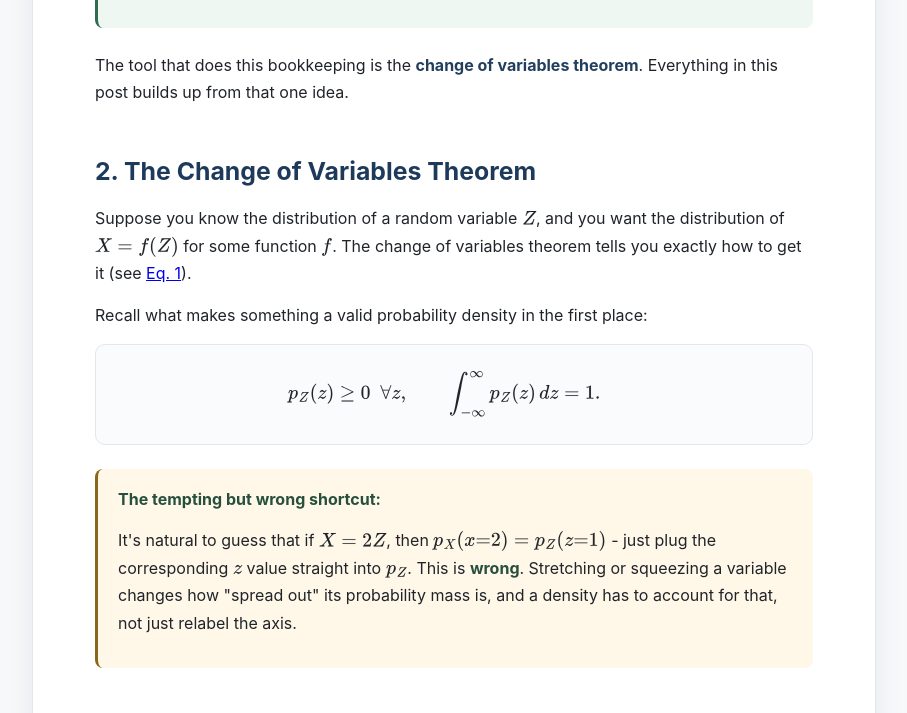
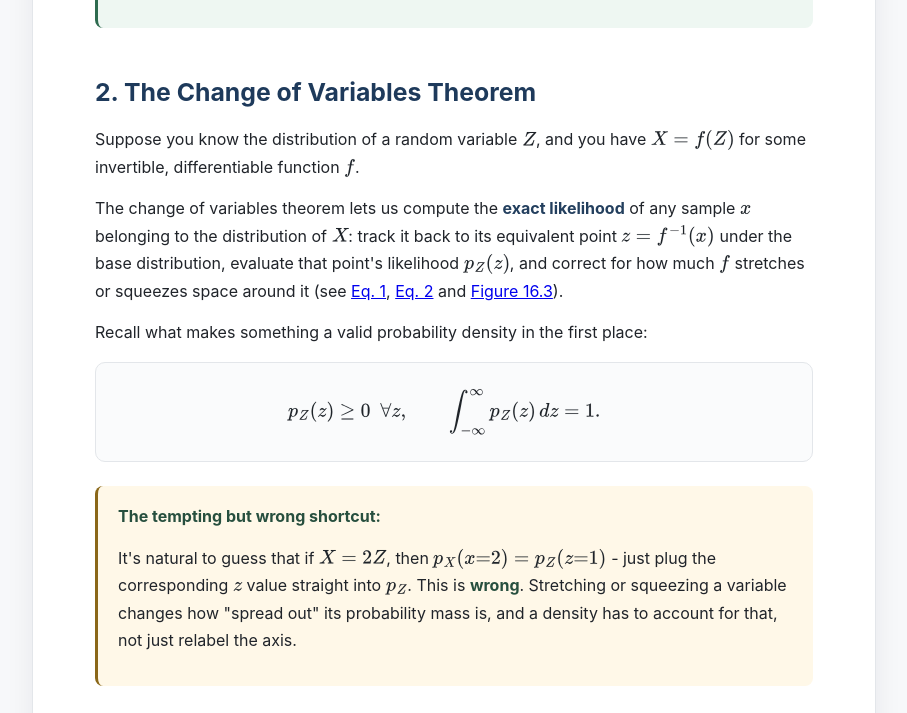
Before and after one commit to rittik9/GenAI-Course-Blogs, a plain HTML site: page Normalizing_Flows/index.html in a window 1280 px wide. Shown: the part 1028-1741 px from the top of the page, without its empty margins (330-1237 px from the left). Drawn offline with nearby package versions, Linux system fonts and the light colour scheme.

Commit message:
refactor

```diff
--- a/Normalizing_Flows/index.html
+++ b/Normalizing_Flows/index.html
@@ -215,10 +215,6 @@ footer{
   </p>
   </div>
 
-<p>
-  The tool that does this bookkeeping is the <strong>change of variables
-  theorem</strong>. Everything in this post builds up from that one idea.
-</p>
 </section>
 
 <section id="change-of-variables">
@@ -226,9 +222,17 @@ footer{
 
 <p>
   Suppose you know the distribution of a random variable \(Z\), and you
-  want the distribution of \(X=f(Z)\) for some function \(f\). The change
-  of variables theorem tells you exactly how to get it (see
-  <a href="#eq-1">Eq. 1</a>).
+  have \(X=f(Z)\) for some invertible, differentiable function \(f\).
+</p>
+
+<p>
+  The change of variables theorem lets us compute the
+  <strong>exact likelihood</strong> of any
+  sample \(x\) belonging to the distribution of \(X\): track it back to its equivalent point \(z=f^{-1}(x)\) under
+  the base distribution, evaluate that point's likelihood \(p_Z(z)\), and
+  correct for how much \(f\) stretches or squeezes space around it (see
+  <a href="#eq-1">Eq. 1</a>, <a href="#eq-2">Eq. 2</a> and
+  <a href="#fig-16-3">Figure 16.3</a>).
 </p>
 
 <p>
@@ -372,12 +376,13 @@ p_Z(z)\geq 0\ \ \forall z,
     Rearranging this gives the general rule for one dimension:
   </p>
 
-  <div class="formula">
+  <div class="formula" id="eq-1">
   \[
   p_X(x) = p_Z(z)\left|\frac{dz}{dx}\right|
   =
   p_Z(z)\left|\frac{d\big(f^{-1}(x)\big)}{dx}\right|,
   \qquad x=f(z).
+  \tag{1}
   \]
   </div>
 
@@ -390,7 +395,7 @@ p_Z(z)\geq 0\ \ \forall z,
     formula.
   </p>
   </div>
-  <div style="margin:24px 0;">
+  <div style="margin:24px 0;" id="fig-16-3">
     <img src="images/inverse-mapping.png"
          alt="Base density, the monotonic function x=f(z,phi), and the resulting model density, with a shaded sliver mapped through the curve"
          style="width:100%; max-width:480px; display:block; margin:0 auto; border:1px solid var(--border); border-radius:8px;">
@@ -410,12 +415,12 @@ p_Z(z)\geq 0\ \ \forall z,
     so this is equivalent to:
   </p>
 
-  <div class="formula" id="eq-1">
+  <div class="formula" id="eq-2">
   \[
   \boxed{
   p_X(x) = p_Z(z)\left|\frac{df(z)}{dz}\right|^{-1}
   }
-  \tag{1}
+  \tag{2}
   \]
   </div>
 
```
